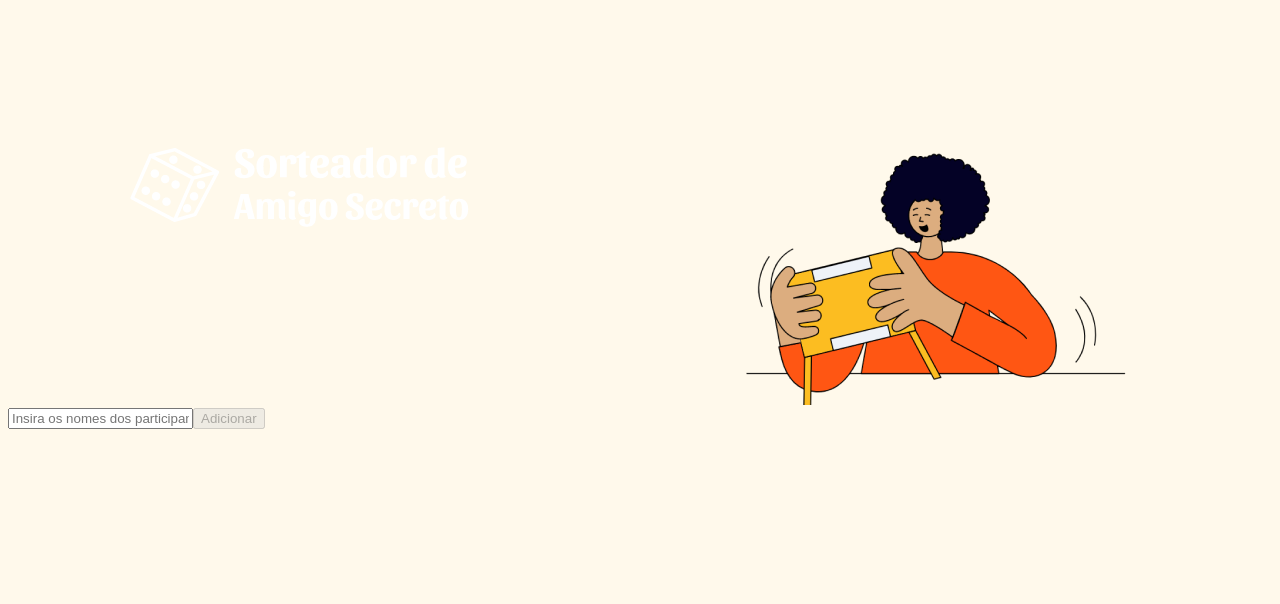
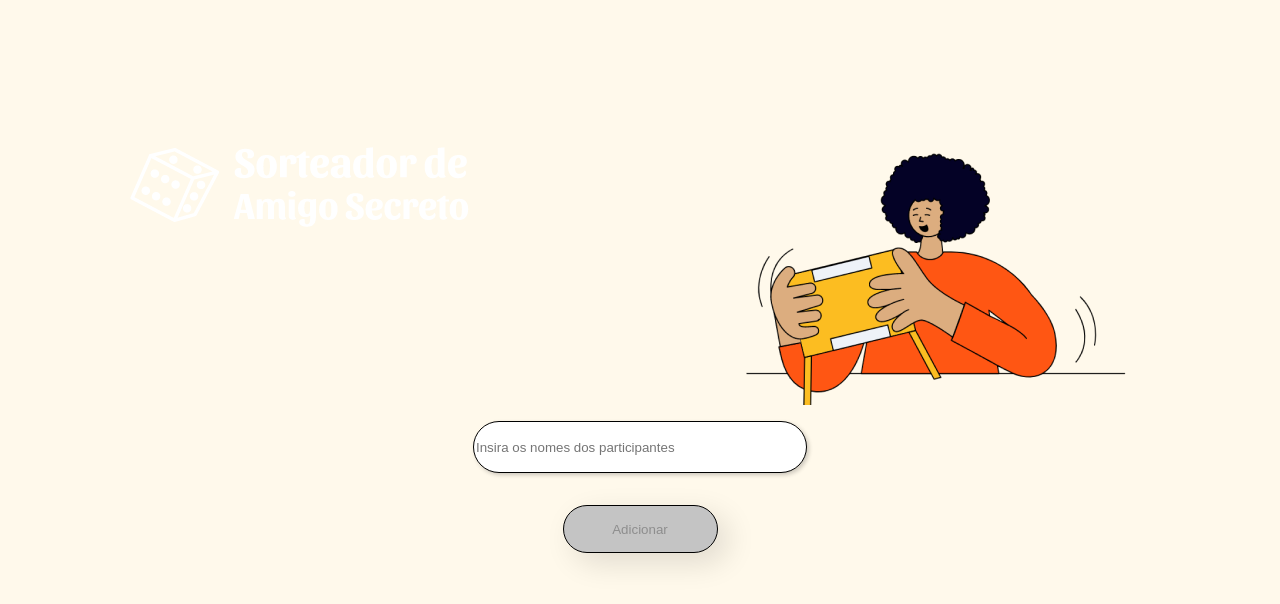
Before and after one commit to HemersonChaves/TDD-com-react, a React (Create React App) app: page / in a window 1280 px wide. Shown: the top 604 px of the page. Built offline with nearby package versions, Linux system fonts and the light colour scheme.

Commit message:
refactor(formulario): aplicando estilos css

```diff
--- a/src/components/Formulario/index.tsx
+++ b/src/components/Formulario/index.tsx
@@ -1,10 +1,10 @@
 import React from 'react';
-
+import Styles from "./styles.module.css"
 const Formulario = () => {
     return (
-    <form>
-        <input type='text' placeholder="Insira os nomes dos participantes" />
-        <button disabled={true}>Adicionar</button>
+    <form className={Styles.form}>
+        <input className={Styles.input} type='text' placeholder="Insira os nomes dos participantes" />
+        <button className={Styles.button} disabled={true}>Adicionar</button>
     </form>
     )
 }
--- /dev/null
+++ b/src/components/Formulario/styles.module.css
@@ -0,0 +1,26 @@
+.form{
+    display: flex;
+    flex-direction: column;
+    align-items: center;
+}
+.input {
+    height: 48px;
+    width: 328px;
+    margin: 1rem;
+    border-radius: 37.5px;
+    border: solid 1px var(--preto);
+    box-shadow: 2px 2px 4px rgba(0, 0, 0, 0.2);
+}
+
+.button {
+    box-sizing: border-box;
+    margin: 1rem;
+    width: 155px;
+    height: 48px;
+
+    background: #C4C4C4;
+    mix-blend-mode: normal;
+    border: 1px solid #000000;
+    box-shadow: 10px 10px 30px rgba(0, 0, 0, 0.12);
+    border-radius: 37.5px;
+}
```
